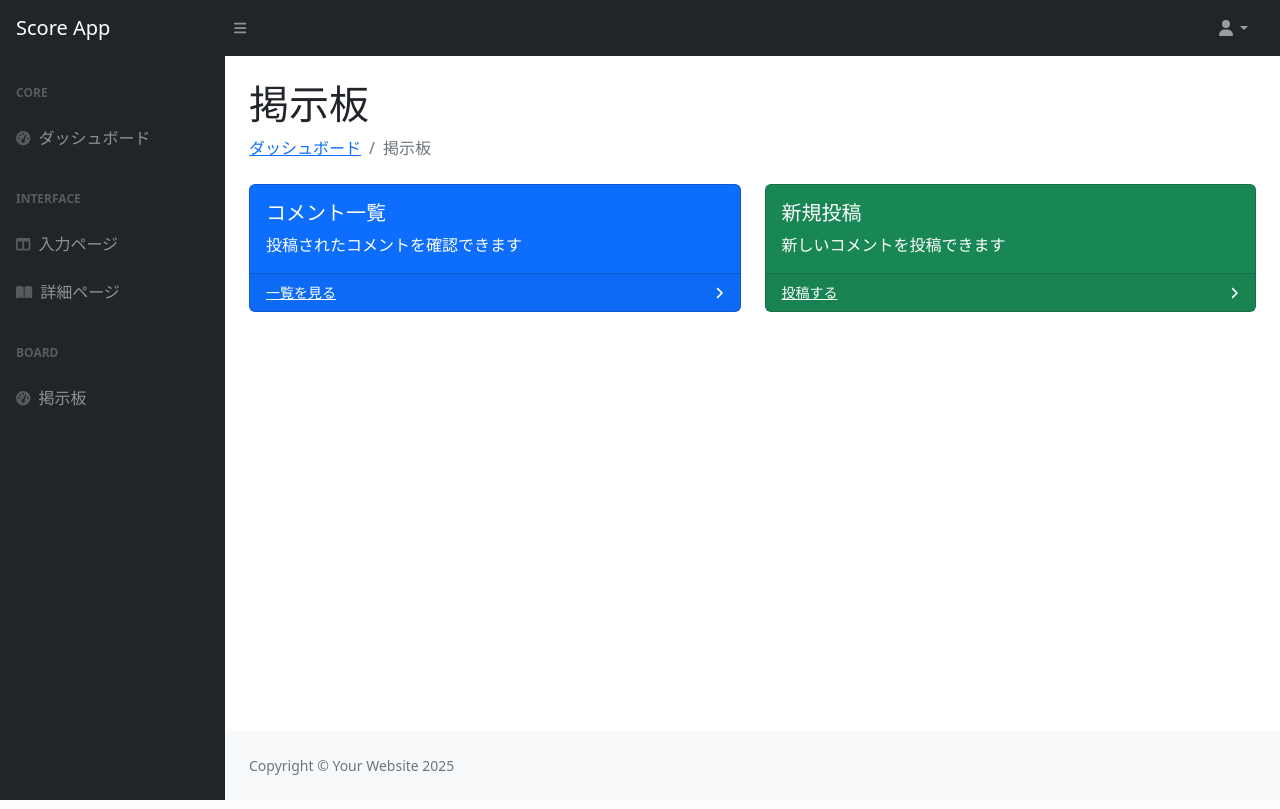
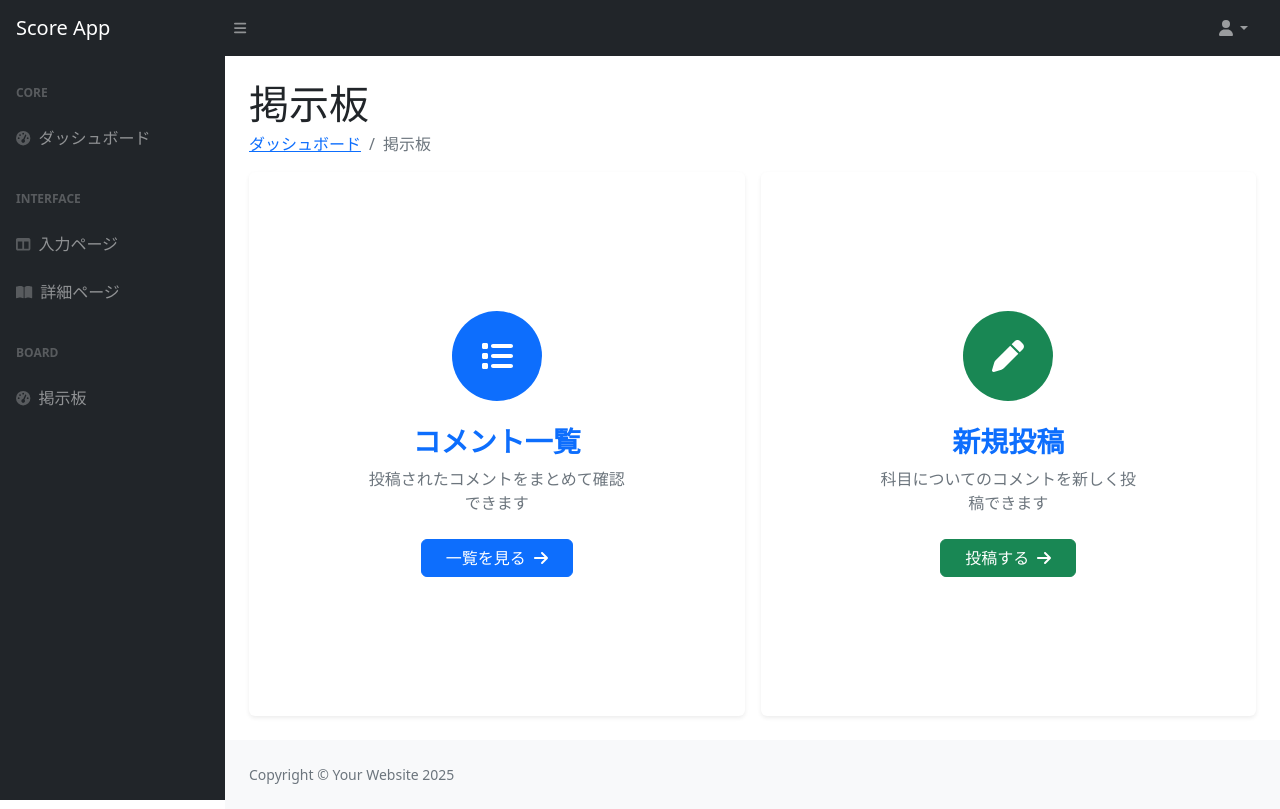
Before and after one commit to koshiro-y-0/scoreproject, a Django app: page /omb/ in a window 1280 px wide. Run offline with Django 4.2, Linux system fonts and the light colour scheme; some libraries are stand-ins or nearby versions.

Commit message:
feat: 掲示板コメント一覧をスレッド風デザインにリニューアル (#5)
* feat: 掲示板コメント一覧を掲示板らしいデザインにリニューアル

- ページヘッダーを右に新規投稿ボタン配置のレイアウトに変更
- 科目フィルターをピルボタン形式にし、選択中の科目をハイライト表示
- 投稿一覧をスレッド風デザインに変更
  - 名前の頭文字を表示するアバターを追加
  - 投稿者名・科目バッジ・日時を1行にまとめたヘッダー
  - ページネーションで科目フィルターのパラメータを保持
- OmbListView に current_subject_id をコンテキストに追加

Co-Authored-By: Claude Sonnet 4.6 <noreply@anthropic.com>

* feat: 掲示板トップページをシンプルなカードレイアウトにリニューアル

- 説明文を追加
- コメント一覧・新規投稿を横並びのカードに変更
- アイコン・タイトル・説明文を横一列に並べたリスト風レイアウト
- ホバーで浮き上がるアニメーションを追加

Co-Authored-By: Claude Sonnet 4.6 <noreply@anthropic.com>

* feat: 掲示板トップページの2カードをページ全体に広げるレイアウトに変更

- flex-grow-1 で利用可能な高さをフルに使用
- アイコン・タイトル・説明・ボタンを縦中央揃えに変更
- ホバー時に色付きシャドウが出るエフェクトを追加

Co-Authored-By: Claude Sonnet 4.6 <noreply@anthropic.com>

---------

Co-authored-by: Claude Sonnet 4.6 <noreply@anthropic.com>

```diff
--- a/omb/templates/top.html
+++ b/omb/templates/top.html
@@ -3,42 +3,69 @@
 {% block title %}掲示板{% endblock title %}
 
 {% block contents %}
-<main>
-    <div class="container-fluid px-4">
-        <h1 class="mt-4">掲示板</h1>
-        <ol class="breadcrumb mb-4">
+<!-- 利用可能な高さをフルに使うラッパー -->
+<div class="d-flex flex-column" style="min-height: calc(100vh - 56px - 60px);">
+
+    <!-- ヘッダー部分 -->
+    <div class="px-4 pt-4 pb-3">
+        <h1 class="mb-0">掲示板</h1>
+        <ol class="breadcrumb mt-1 mb-0">
             <li class="breadcrumb-item"><a href="{% url 'score:index' %}">ダッシュボード</a></li>
             <li class="breadcrumb-item active">掲示板</li>
         </ol>
+    </div>
 
-        <!-- カード表示 -->
-        <div class="row">
-            <div class="col-xl-6 col-md-6">
-                <div class="card bg-primary text-white mb-4">
-                    <div class="card-body">
-                        <h5 class="card-title">コメント一覧</h5>
-                        <p class="card-text">投稿されたコメントを確認できます</p>
-                    </div>
-                    <div class="card-footer d-flex align-items-center justify-content-between">
-                        <a class="small text-white stretched-link" href="{% url 'omb:list' %}">一覧を見る</a>
-                        <div class="small text-white"><i class="fas fa-angle-right"></i></div>
+    <!-- 2枚のカード（残りの高さを均等に使う） -->
+    <div class="row g-0 flex-grow-1 px-4 pb-4">
+
+        <!-- コメント一覧 -->
+        <div class="col-md-6 pe-md-2 pb-3 pb-md-0 d-flex">
+            <a href="{% url 'omb:list' %}" class="text-decoration-none w-100">
+                <div class="card border-0 shadow-sm w-100 h-100"
+                     style="transition: box-shadow .2s, transform .2s;"
+                     onmouseover="this.style.boxShadow='0 8px 24px rgba(78,115,223,.25)'; this.style.transform='translateY(-3px)';"
+                     onmouseout="this.style.boxShadow=''; this.style.transform='';">
+                    <div class="card-body d-flex flex-column align-items-center justify-content-center text-center py-5">
+                        <div class="rounded-circle bg-primary d-flex align-items-center justify-content-center mb-4"
+                             style="width:90px; height:90px;">
+                            <i class="fas fa-list fa-2x text-white"></i>
+                        </div>
+                        <h3 class="fw-bold mb-2">コメント一覧</h3>
+                        <p class="text-muted mb-4" style="max-width: 260px;">
+                            投稿されたコメントをまとめて確認できます
+                        </p>
+                        <span class="btn btn-primary px-4">
+                            一覧を見る <i class="fas fa-arrow-right ms-1"></i>
+                        </span>
                     </div>
                 </div>
-            </div>
+            </a>
+        </div>
 
-            <div class="col-xl-6 col-md-6">
-                <div class="card bg-success text-white mb-4">
-                    <div class="card-body">
-                        <h5 class="card-title">新規投稿</h5>
-                        <p class="card-text">新しいコメントを投稿できます</p>
-                    </div>
-                    <div class="card-footer d-flex align-items-center justify-content-between">
-                        <a class="small text-white stretched-link" href="{% url 'omb:post' %}">投稿する</a>
-                        <div class="small text-white"><i class="fas fa-angle-right"></i></div>
+        <!-- 新規投稿 -->
+        <div class="col-md-6 ps-md-2 d-flex">
+            <a href="{% url 'omb:post' %}" class="text-decoration-none w-100">
+                <div class="card border-0 shadow-sm w-100 h-100"
+                     style="transition: box-shadow .2s, transform .2s;"
+                     onmouseover="this.style.boxShadow='0 8px 24px rgba(28,200,138,.25)'; this.style.transform='translateY(-3px)';"
+                     onmouseout="this.style.boxShadow=''; this.style.transform='';">
+                    <div class="card-body d-flex flex-column align-items-center justify-content-center text-center py-5">
+                        <div class="rounded-circle bg-success d-flex align-items-center justify-content-center mb-4"
+                             style="width:90px; height:90px;">
+                            <i class="fas fa-pen fa-2x text-white"></i>
+                        </div>
+                        <h3 class="fw-bold mb-2">新規投稿</h3>
+                        <p class="text-muted mb-4" style="max-width: 260px;">
+                            科目についてのコメントを新しく投稿できます
+                        </p>
+                        <span class="btn btn-success px-4">
+                            投稿する <i class="fas fa-arrow-right ms-1"></i>
+                        </span>
                     </div>
                 </div>
-            </div>
+            </a>
         </div>
+
     </div>
-</main>
+</div>
 {% endblock contents %}
--- a/omb/views.py
+++ b/omb/views.py
@@ -28,8 +28,10 @@ class OmbListView(ListView):
         return queryset
     def get_context_data(self, **kwargs):
         context = super().get_context_data(**kwargs)
-        # サイドバーやフィルタ用に科目一覧を取得
         context['subjects'] = Subject.objects.all()
+        # フィルタ中の科目IDをテンプレートへ渡す（アクティブ状態の表示用）
+        subject_id = self.request.GET.get('subject')
+        context['current_subject_id'] = int(subject_id) if subject_id else None
         return context
 
 ''' コメントを投稿 '''
```
Also changed, not shown: omb/templates/omb_list.html (+90 -33 lines).
